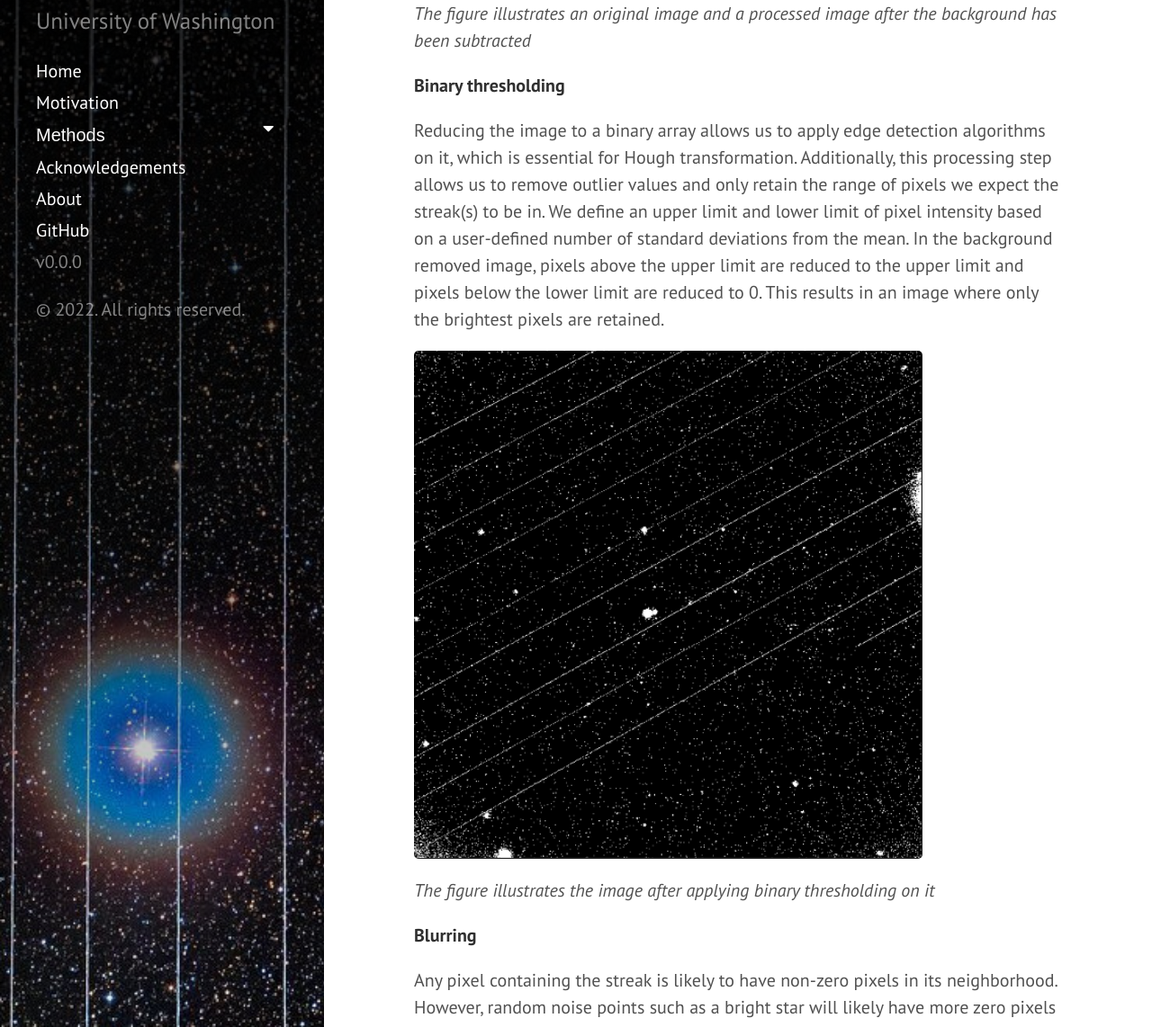
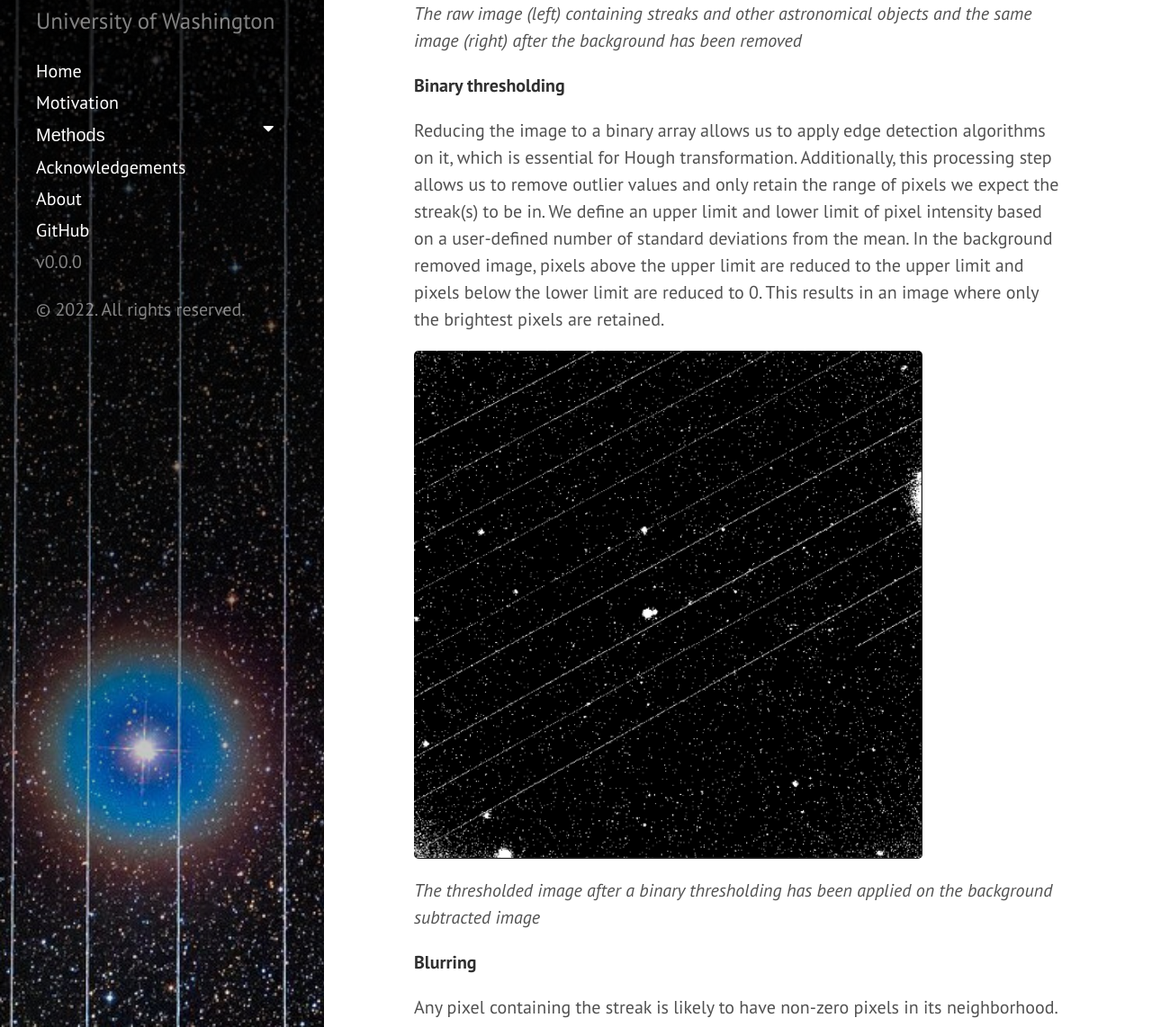
Before and after one commit to uwescience/DSSG2022-Satellite-Streaks, a Jekyll site: the page built from detection.md, in a window 1280 px wide and 1400 px high, scrolled down 719 px. Shown: the part 258-1400 px from the top of the window at 90% size. Built offline with Jekyll 4.4.1, drawn with Linux system fonts in a browser that asks for light colours; some of the changed text lies outside the part shown.

Commit message:
modifications

```diff
--- a/detection.md
+++ b/detection.md
@@ -10,28 +10,28 @@ The Hough transformation algorithm[^1] counts the number of non-zero pixels on e
 Estimating the background noise allows us to subtract that background from the input image, getting rid of many sources of noise. In this step, the tool leverages the MedianBackground function from photutils python library[^2] to estimate the background noise in the input image.
 
 [![](/assets/img/methods/background_reduction.png)](/DSSG2022-Satellite-Streaks/assets/img/methods/background_reduction.png)
-*The figure illustrates an original image and a processed image after the background has been subtracted*
+*The raw image (left) containing streaks and other astronomical objects and the same image (right) after the background has been removed*
 
 **Binary thresholding**
 
 Reducing the image to a binary array allows us to apply edge detection algorithms on it, which is essential for Hough transformation. Additionally, this processing step allows us to remove outlier values and only retain the range of pixels we expect the streak(s) to be in. We define an upper limit and lower limit of pixel intensity based on a user-defined number of standard deviations from the mean. In the background removed image, pixels above the upper limit are reduced to the upper limit and pixels below the lower limit are reduced to 0. This results in an image where only the brightest pixels are retained.
 
 [![](/assets/img/methods/thresholded_image.png)](/DSSG2022-Satellite-Streaks/assets/img/methods/thresholded_image.png)
-*The figure illustrates the image after applying binary thresholding on it*
+*The thresholded image after a binary thresholding has been applied on the background subtracted image*
 
 **Blurring**
 
 Any pixel containing the streak is likely to have non-zero pixels in its neighborhood. However, random noise points such as a bright star will likely have more zero pixels surrounding it. This next step exploits this difference to remove additional noise in the image. It applies a kernel on all parts of the image and uses these neighborhood pixel properties to remove pixels that likely represent noise. However, in this process, we risk blurring out the streak pixels if the streak is not bright enough and/or a large kernel is applied. Hence, the kernel size is selected based on the proportion of pixels in the image that have an intensity higher than the mean.
 
 [![](/assets/img/methods/blurred_image.png)](/DSSG2022-Satellite-Streaks/assets/img/methods/blurred_image.png)
-*The figure illustrates the effects of applying blurring on the image*
+*The blurred image after median blurring is applied on the thresholded image*
 
 **Edge detection**
 
 The straight lines representing streaks can be many pixels wide. Hence, applying Hough transformation directly will result in multiple lines being returned for the same streak. To reduce the chances of this happening, the tool takes the blurred image and applies Canny edge detection[^3] on it. Edge detection reduces the image to only single pixel wide edges, which is an important processing step to improve the performance of Hough transformation.
 
 [![](/assets/img/methods/edge_detection.png)](/DSSG2022-Satellite-Streaks/assets/img/methods/edge_detection.png)
-*The figure illustrates Canny edge detection results*
+*The detected edges of objects applied on the blurred image*
 
 Satmetrics also provides users with the option of masking the boundaries of the input images. Boundaries or edges of an astronomical image are often prone to noise generated from equipment of the telescope at the edges of its lens. Hence, masking or cropping the edges of an image can potentially help in getting rid of noise.
 
```
